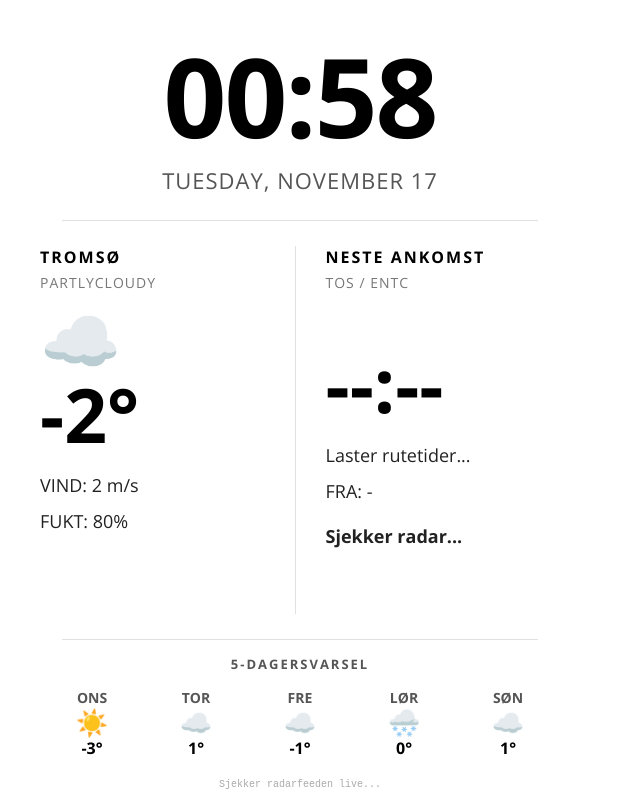
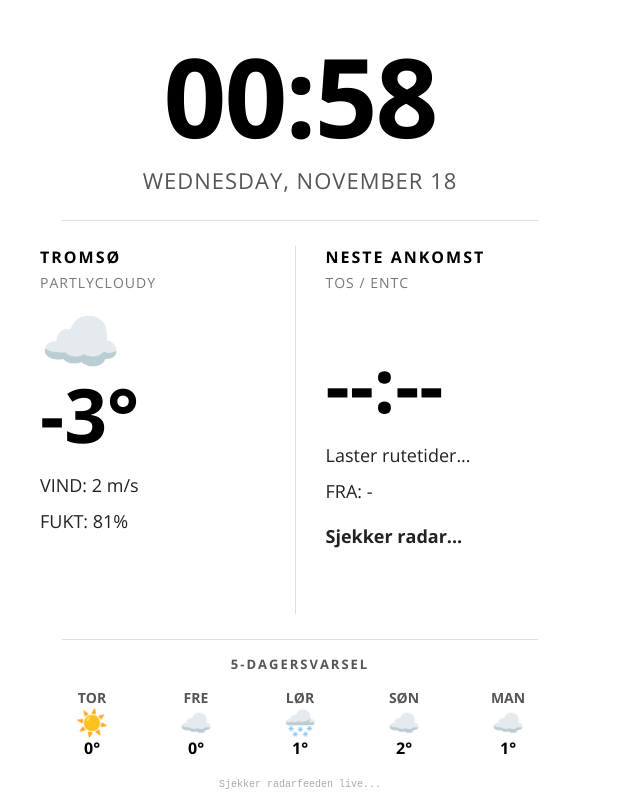
Before and after one commit to larsgimse/fly, a plain HTML site: page time.html in a window 1280 px wide. Shown: the whole page, without its empty margins (0-640 px from the left). Drawn offline with nearby package versions, Linux system fonts and the light colour scheme; no server answers.

Commit message:
Auto-oppdatert dashboard (HTML og data)

```diff
--- a/time.html
+++ b/time.html
@@ -53,7 +53,7 @@
 
     <div class="top-section">
         <h1 class="clock" id="live-clock">--:--</h1>
-        <div class="date">TUESDAY, NOVEMBER 17</div>
+        <div class="date">WEDNESDAY, NOVEMBER 18</div>
     </div>
 
     <div class="divider"></div>
@@ -63,9 +63,9 @@
             <h2 class="label-top">TROMSØ</h2>
             <h3 class="label-sub">PARTLYCLOUDY</h3>
             <div class="weather-icon">☁️</div>
-            <div class="huge-data">-2°</div>
+            <div class="huge-data">-3°</div>
             <div class="detail-text">VIND: 2 m/s</div>
-            <div class="detail-text">FUKT: 80%</div>
+            <div class="detail-text">FUKT: 81%</div>
         </div>
 
         <div class="column right-column">
@@ -85,27 +85,27 @@
         <h2 class="label-top" style="font-size: 13px; text-align: center; margin-bottom: 10px; color: #555555;">5-DAGERSVARSEL</h2>
         <table style="width: 100%; border-collapse: collapse; margin-top: 10px;"><tr>
         <td style="text-align: center; width: 20%; padding: 5px 0;">
-            <div style="font-weight: 700; font-size: 14px; color: #555555; margin-bottom: 2px;">ONS</div>
+            <div style="font-weight: 700; font-size: 14px; color: #555555; margin-bottom: 2px;">TOR</div>
             <div style="font-size: 26px; line-height: 1; margin-bottom: 2px;">☀️</div>
-            <div style="font-size: 16px; font-weight: 700;">-3°</div>
-        </td>
-        <td style="text-align: center; width: 20%; padding: 5px 0;">
-            <div style="font-weight: 700; font-size: 14px; color: #555555; margin-bottom: 2px;">TOR</div>
-            <div style="font-size: 26px; line-height: 1; margin-bottom: 2px;">☁️</div>
-            <div style="font-size: 16px; font-weight: 700;">1°</div>
+            <div style="font-size: 16px; font-weight: 700;">0°</div>
         </td>
         <td style="text-align: center; width: 20%; padding: 5px 0;">
             <div style="font-weight: 700; font-size: 14px; color: #555555; margin-bottom: 2px;">FRE</div>
             <div style="font-size: 26px; line-height: 1; margin-bottom: 2px;">☁️</div>
-            <div style="font-size: 16px; font-weight: 700;">-1°</div>
+            <div style="font-size: 16px; font-weight: 700;">0°</div>
         </td>
         <td style="text-align: center; width: 20%; padding: 5px 0;">
             <div style="font-weight: 700; font-size: 14px; color: #555555; margin-bottom: 2px;">LØR</div>
             <div style="font-size: 26px; line-height: 1; margin-bottom: 2px;">🌨️</div>
-            <div style="font-size: 16px; font-weight: 700;">0°</div>
+            <div style="font-size: 16px; font-weight: 700;">1°</div>
         </td>
         <td style="text-align: center; width: 20%; padding: 5px 0;">
             <div style="font-weight: 700; font-size: 14px; color: #555555; margin-bottom: 2px;">SØN</div>
+            <div style="font-size: 26px; line-height: 1; margin-bottom: 2px;">☁️</div>
+            <div style="font-size: 16px; font-weight: 700;">2°</div>
+        </td>
+        <td style="text-align: center; width: 20%; padding: 5px 0;">
+            <div style="font-weight: 700; font-size: 14px; color: #555555; margin-bottom: 2px;">MAN</div>
             <div style="font-size: 26px; line-height: 1; margin-bottom: 2px;">☁️</div>
             <div style="font-size: 16px; font-weight: 700;">1°</div>
         </td></tr></table>
@@ -131,7 +131,7 @@
 
         var tosLat = 69.683;
         var tosLon = 18.919;
-        var avinorFlights = [{"id": "DY382", "time": "19:20", "origin": "OSL"}, {"id": "SK4424", "time": "19:40", "origin": "OSL"}, {"id": "WF1336", "time": "20:25", "origin": "BOO"}, {"id": "SK4434", "time": "20:35", "origin": "OSL"}, {"id": "WF967", "time": "20:50", "origin": "SOJ"}];
+        var avinorFlights = [{"id": "WF991", "time": "07:05", "origin": "KKN"}, {"id": "WF961", "time": "07:10", "origin": "SOJ"}, {"id": "WF981", "time": "07:20", "origin": "LKL"}, {"id": "WF931", "time": "07:35", "origin": "VDS"}, {"id": "DY329", "time": "07:45", "origin": "ALF"}];
         var radarUrl = "https://corsproxy.io/?https://data-cloud.flightradar24.com/zones/fcgi/feed.js?bounds=72.000,65.000,10.000,30.000%26faa=1%26flight_states=1%26satellite=1%26mlat=1%26flarm=1%26adsb=1%26gnd=1%26air=1%26vehicles=0%26estimated=1";
 
         function kalkulerAvstand(lat1, lon1, lat2, lon2) {
```
